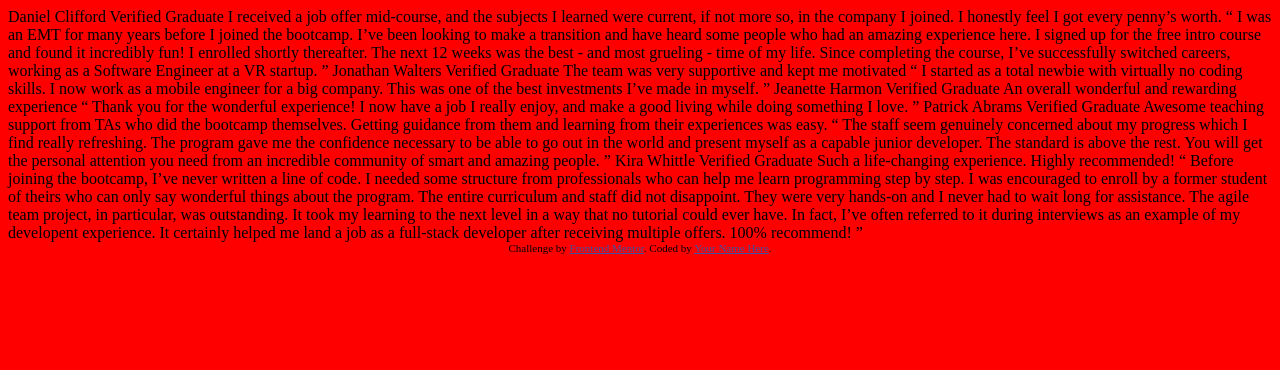
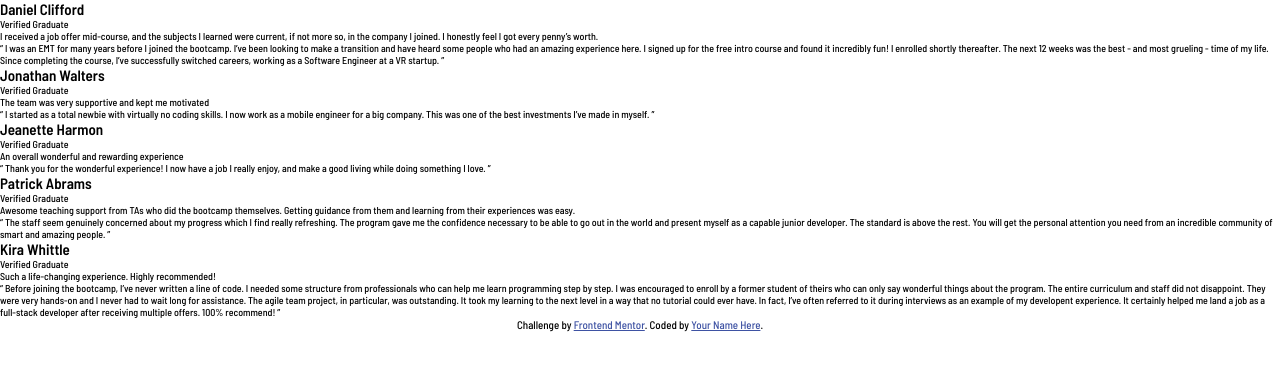
Before and after one commit to aatifsohel/fe-testimonial-grid-section, a website: page index.html in a window 1280 px wide. Drawn offline with Linux system fonts and the light colour scheme.

Commit message:
add basic styling & layout

```diff
--- a/index.html
+++ b/index.html
@@ -1,76 +1,138 @@
 <!DOCTYPE html>
 <html lang="en">
   <head>
-  <meta charset="UTF-8">
-  <meta name="viewport" content="width=device-width, initial-scale=1.0"> <!-- displays site properly based on user's device -->
+    <meta charset="UTF-8" />
+    <meta name="viewport" content="width=device-width, initial-scale=1.0" />
+    <!-- displays site properly based on user's device -->
 
-  <link rel="icon" type="image/png" sizes="32x32" href="./images/favicon-32x32.png">
+    <link
+      rel="icon"
+      type="image/png"
+      sizes="32x32"
+      href="./images/favicon-32x32.png"
+    />
 
     <title>Frontend Mentor | [Challenge Name Here]</title>
-  <link rel="stylesheet" href="css/style.css">
+    <link rel="stylesheet" href="css/style.css" />
     <!-- Feel free to remove these styles or customise in your own stylesheet 👍 -->
     <style>
-    .attribution { font-size: 11px; text-align: center; }
-    .attribution a { color: hsl(228, 45%, 44%); }
+      .attribution {
+        font-size: 11px;
+        text-align: center;
+      }
+      .attribution a {
+        color: hsl(228, 45%, 44%);
+      }
     </style>
   </head>
   <body>
-  Daniel Clifford
-  Verified Graduate
+    <article>
+      <div>
+        <h2>Daniel Clifford</h2>
+        <p>Verified Graduate</p>
+      </div>
+      <div>
+        <p>
+          I received a job offer mid-course, and the subjects I learned were
+          current, if not more so, in the company I joined. I honestly feel I
+          got every penny’s worth.
+        </p>
 
-  I received a job offer mid-course, and the subjects I learned were current, if not more so,
-  in the company I joined. I honestly feel I got every penny’s worth.
+        <p>
+          “ I was an EMT for many years before I joined the bootcamp. I’ve been
+          looking to make a transition and have heard some people who had an
+          amazing experience here. I signed up for the free intro course and
+          found it incredibly fun! I enrolled shortly thereafter. The next 12
+          weeks was the best - and most grueling - time of my life. Since
+          completing the course, I’ve successfully switched careers, working as
+          a Software Engineer at a VR startup. ”
+        </p>
+      </div>
+    </article>
 
-  “ I was an EMT for many years before I joined the bootcamp. I’ve been looking to make a
-  transition and have heard some people who had an amazing experience here. I signed up
-  for the free intro course and found it incredibly fun! I enrolled shortly thereafter.
-  The next 12 weeks was the best - and most grueling - time of my life. Since completing
-  the course, I’ve successfully switched careers, working as a Software Engineer at a VR startup. ”
+    <article>
+      <div>
+        <h2>Jonathan Walters</h2>
+        <p>Verified Graduate</p>
+      </div>
+      <div>
+        <p>The team was very supportive and kept me motivated</p>
 
-  Jonathan Walters
-  Verified Graduate
+        <p>
+          “ I started as a total newbie with virtually no coding skills. I now
+          work as a mobile engineer for a big company. This was one of the best
+          investments I’ve made in myself. ”
+        </p>
+      </div>
+    </article>
 
-  The team was very supportive and kept me motivated
+    <article>
+      <div>
+        <h2>Jeanette Harmon</h2>
+        <p>Verified Graduate</p>
+      </div>
+      <div>
+        <p>An overall wonderful and rewarding experience</p>
 
-  “ I started as a total newbie with virtually no coding skills. I now work as a mobile engineer
-  for a big company. This was one of the best investments I’ve made in myself. ”
+        <p>
+          “ Thank you for the wonderful experience! I now have a job I really
+          enjoy, and make a good living while doing something I love. ”
+        </p>
+      </div>
+    </article>
 
-  Jeanette Harmon
-  Verified Graduate
+    <article>
+      <div>
+        <h2>Patrick Abrams</h2>
+        <p>Verified Graduate</p>
+      </div>
+      <div>
+        <p>
+          Awesome teaching support from TAs who did the bootcamp themselves.
+          Getting guidance from them and learning from their experiences was
+          easy.
+        </p>
 
-  An overall wonderful and rewarding experience
+        <p>
+          “ The staff seem genuinely concerned about my progress which I find
+          really refreshing. The program gave me the confidence necessary to be
+          able to go out in the world and present myself as a capable junior
+          developer. The standard is above the rest. You will get the personal
+          attention you need from an incredible community of smart and amazing
+          people. ”
+        </p>
+      </div>
+    </article>
 
-  “ Thank you for the wonderful experience! I now have a job I really enjoy, and make a good living
-  while doing something I love. ”
+    <article>
+      <div>
+        <h2>Kira Whittle</h2>
+        <p>Verified Graduate</p>
+      </div>
+      <div>
+        <p>Such a life-changing experience. Highly recommended!</p>
 
-  Patrick Abrams
-  Verified Graduate
-
-  Awesome teaching support from TAs who did the bootcamp themselves. Getting guidance from them and
-  learning from their experiences was easy.
-
-  “ The staff seem genuinely concerned about my progress which I find really refreshing. The program
-  gave me the confidence necessary to be able to go out in the world and present myself as a capable
-  junior developer. The standard is above the rest. You will get the personal attention you need from
-  an incredible community of smart and amazing people. ”
-
-  Kira Whittle
-  Verified Graduate
-
-  Such a life-changing experience. Highly recommended!
-
-  “ Before joining the bootcamp, I’ve never written a line of code. I needed some structure from
-  professionals who can help me learn programming step by step. I was encouraged to enroll by a former
-  student of theirs who can only say wonderful things about the program. The entire curriculum and staff
-  did not disappoint. They were very hands-on and I never had to wait long for assistance. The agile team
-  project, in particular, was outstanding. It took my learning to the next level in a way that no tutorial
-  could ever have. In fact, I’ve often referred to it during interviews as an example of my developent
-  experience. It certainly helped me land a job as a full-stack developer after receiving multiple offers.
-  100% recommend! ”
+        <p>
+          “ Before joining the bootcamp, I’ve never written a line of code. I
+          needed some structure from professionals who can help me learn
+          programming step by step. I was encouraged to enroll by a former
+          student of theirs who can only say wonderful things about the program.
+          The entire curriculum and staff did not disappoint. They were very
+          hands-on and I never had to wait long for assistance. The agile team
+          project, in particular, was outstanding. It took my learning to the
+          next level in a way that no tutorial could ever have. In fact, I’ve
+          often referred to it during interviews as an example of my developent
+          experience. It certainly helped me land a job as a full-stack
+          developer after receiving multiple offers. 100% recommend! ”
+        </p>
+      </div>
+    </article>
 
     <div class="attribution">
-    Challenge by <a href="https://www.frontendmentor.io?ref=challenge" target="_blank">Frontend Mentor</a>.
-    Coded by <a href="#">Your Name Here</a>.
+      Challenge by
+      <a href="https://www.frontendmentor.io?ref=challenge" target="_blank"
+        >Frontend Mentor</a
+      >. Coded by <a href="#">Your Name Here</a>.
     </div>
   </body>
 </html>
--- a/sass/main.scss
+++ b/sass/main.scss
@@ -1,3 +1,18 @@
+@import url("https://fonts.googleapis.com/css2?family=Barlow+Semi+Condensed:wght@500;600&display=swap");
+
+*,
+::before,
+::after {
+  padding: 0;
+  margin: 0;
+  box-sizing: inherit;
+}
+
+html {
+  font-size: 62.5%;
+  box-sizing: border-box;
+}
+
 body {
-    background-color: red;
+    font-family: 'Barlow Semi Condensed', sans-serif;
 }
```
Also changed, not shown: css/style.css. Lines whose indentation alone changed are shown as unchanged.
